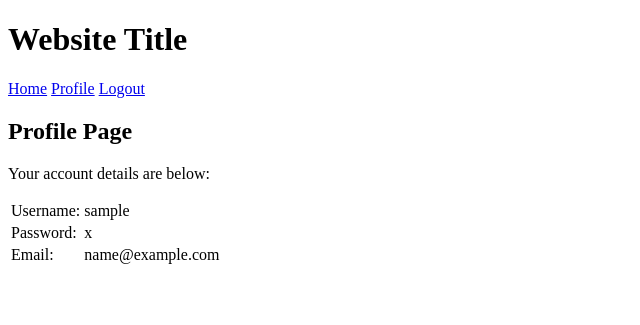
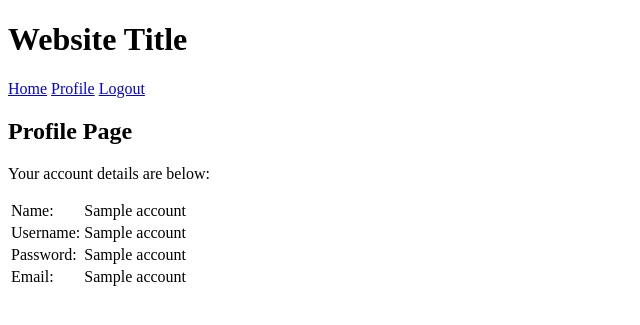
Before and after one commit to Auzzzz/PIoT-Assignment-2, a Flask app: template templates/profile.html in a window 1280 px wide. Shown: the top 325 px of the page, without its empty margins (0-640 px from the left). Run offline with Flask 2, Linux system fonts and the light colour scheme; the template is opened without the code that fills it: most values are stand-ins (such as "Sample title", 1, 10 or a date in 2020).

Commit message:
reg works

```diff
--- a/app.py
+++ b/app.py
@@ -99,7 +99,7 @@ def profile():
         # get account info
         with DB() as db:
             account = db.accountUser(id = session['id'])
-
+            print(account)
         # Show the profile page with account info
         return render_template('profile.html', account=account)
     # User is not loggedin redirect to login page
--- a/templates/profile.html
+++ b/templates/profile.html
@@ -8,16 +8,20 @@
     <p>Your account details are below:</p>
     <table>
         <tr>
+            <td>Name:</td>
+            <td>{{ account[1] }}</td>
+        </tr>
+        <tr>
             <td>Username:</td>
-            <td>{{ account['username'] }}</td>
+            <td>{{ account[2] }}</td>
         </tr>
         <tr>
             <td>Password:</td>
-            <td>{{ account['password'] }}</td>
+            <td>{{ account[4] }}</td>
         </tr>
         <tr>
             <td>Email:</td>
-            <td>{{ account['email'] }}</td>
+            <td>{{ account[3] }}</td>
         </tr>
     </table>
 </div>
```
